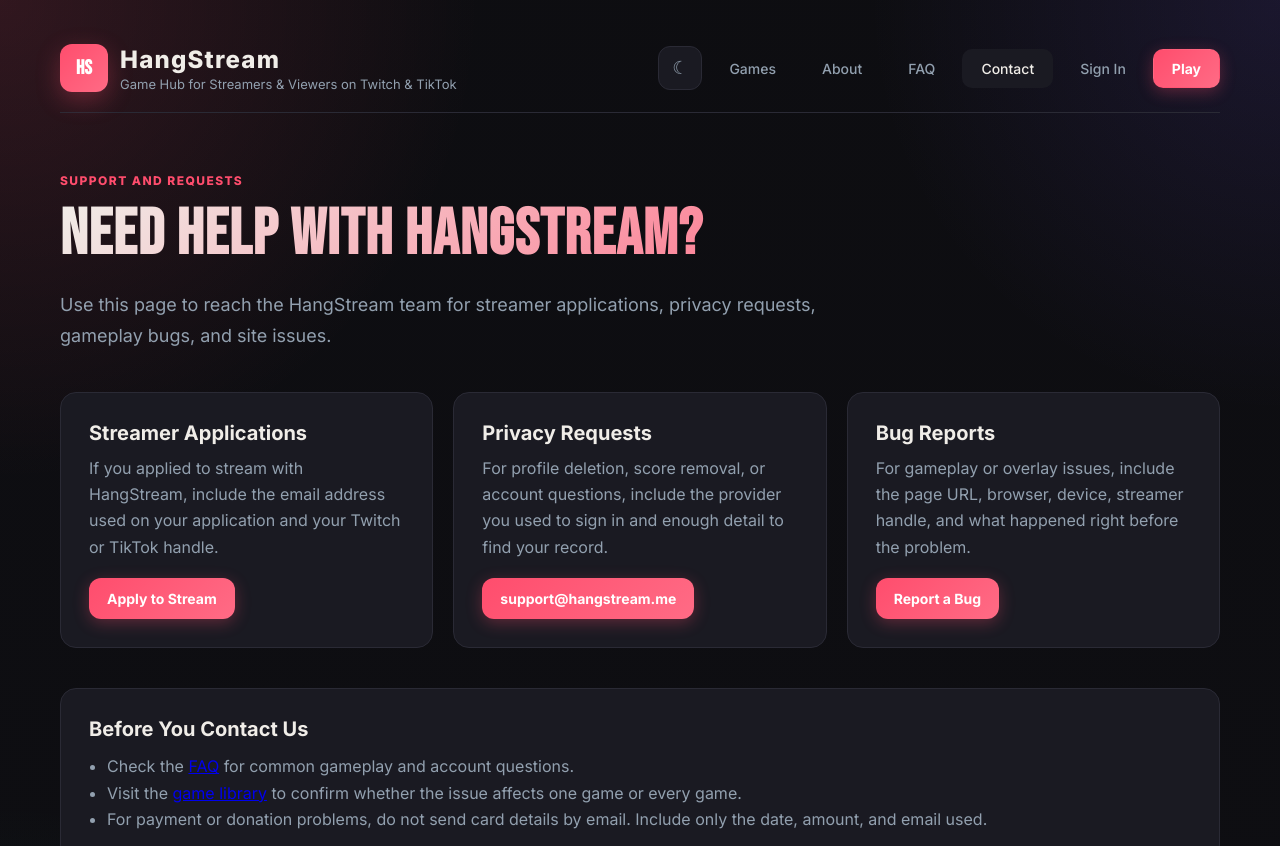
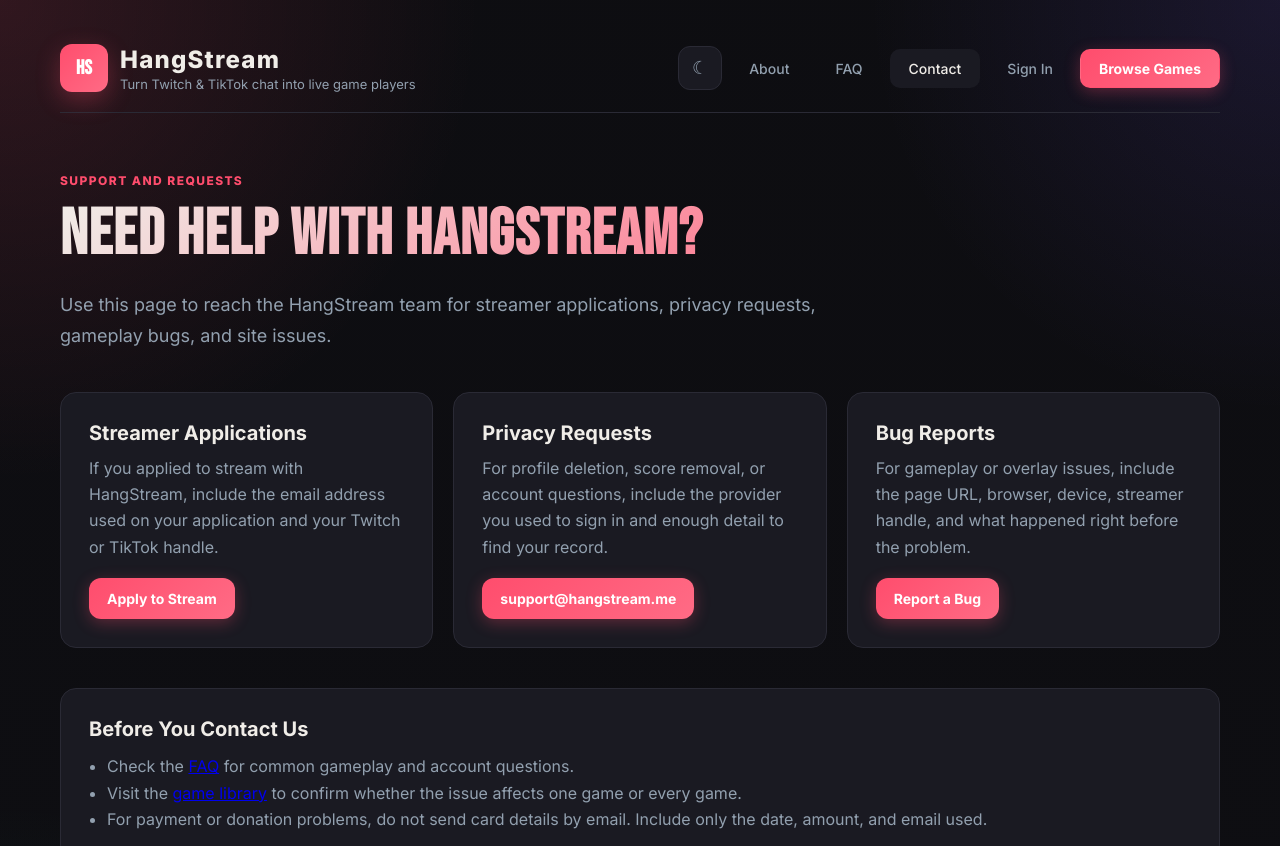
Before and after one commit to OliviaGG/HangStream, a website: page public/contact.html in a window 1280 px wide. Shown: the top 846 px of the page. Drawn offline with Linux system fonts and the light colour scheme.

Commit message:
Align contact page messaging

```diff
--- a/public/contact.html
+++ b/public/contact.html
@@ -229,17 +229,16 @@
         <div class="logo">HS</div>
         <div>
           <h1>HangStream</h1>
-          <div class="tagline">Game Hub for Streamers & Viewers on Twitch & TikTok</div>
+          <div class="tagline">Turn Twitch & TikTok chat into live game players</div>
         </div>
       </a>
       <nav>
         <button class="theme-toggle" onclick="toggleTheme()" id="theme-toggle" aria-label="Toggle theme">☾</button>
-        <a class="nav" href="/games">Games</a>
         <a class="nav" href="/about">About</a>
         <a class="nav" href="/faq">FAQ</a>
         <a class="nav active" href="/contact">Contact</a>
         <a class="nav" href="/auth/google" target="_blank" rel="noopener">Sign In</a>
-        <a class="nav primary" href="/viewer">Play</a>
+        <a class="nav primary" href="/games">Browse Games</a>
       </nav>
     </header>
 
```
